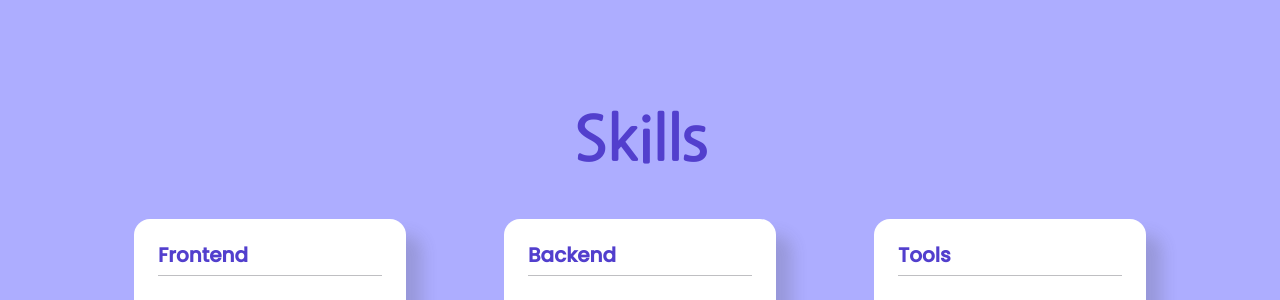
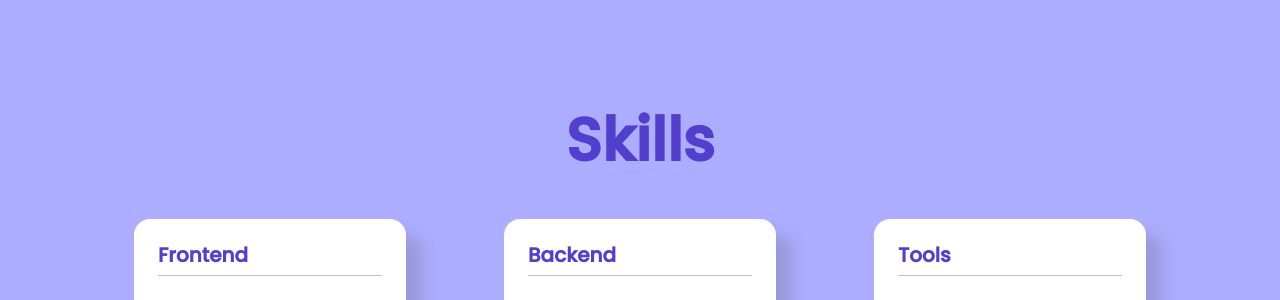
Before and after one commit to sjnv20/sjnv20.github.io, a Jekyll site: the page built from _pages/about.md, in a window 1280 px wide and 1400 px high, scrolled down 614 px. Shown: the part 150-450 px from the top of the window. Built offline with Jekyll 4.4.1, drawn with Linux system fonts in a browser that asks for light colours; some web fonts are replaced.

Commit message:
skill title edit

```diff
--- a/assets/scss/_common.scss
+++ b/assets/scss/_common.scss
@@ -12,6 +12,7 @@ body {
   display:table;
   margin: 0 auto 3rem;
   color: #523fcd;
+  font-family: $primary-font;
 }
 
 .skill_title {
```
